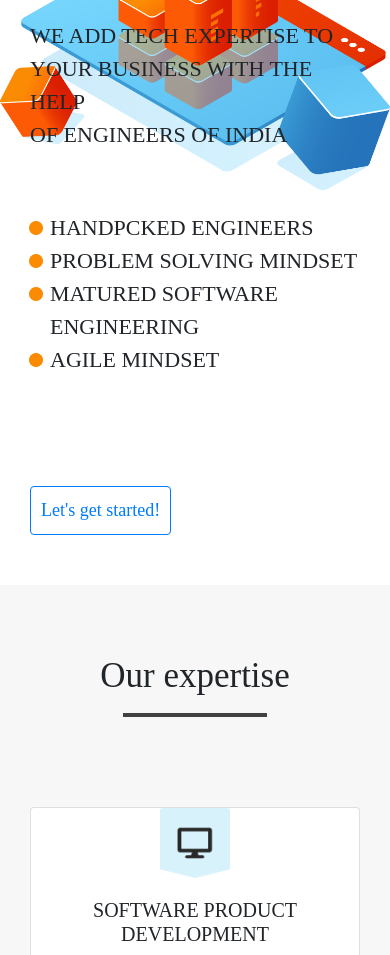
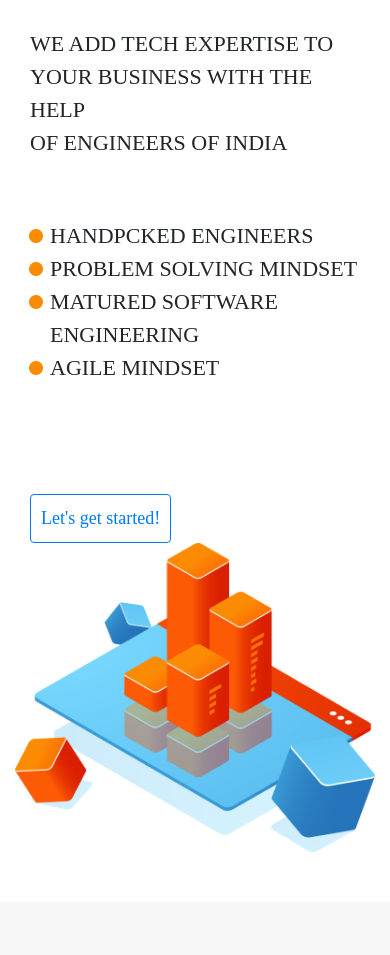
Before and after one commit to sahil1113/PSW, a plain HTML site: page index2.html in a window 390 px wide. Shown: the part 335-1290 px from the top of the page. Drawn offline with nearby package versions, Linux system fonts and the light colour scheme.

Commit message:
build development image done responsive

```diff
--- a/css/style.css
+++ b/css/style.css
@@ -27,7 +27,6 @@ hr
 .aside-img
 {
 	margin-top: 120px;
-	background: url('../images/build-development-teams.png') top right no-repeat  ;
 	background-size: contain;
 }
 
--- a/index2.html
+++ b/index2.html
@@ -115,8 +115,17 @@
           </div>
         <!-- ========== Ends Content  ========== -->
 
+
+
+        <!--Row Starts-->
+        <div class="row">
+        	<!--col 1 Start-->
+        	<div class="col-md-6">
         <!-- ========== Starts Content  ========== -->
+
           <div class="container-fluid" style=" margin-top: 40px; ">
+
+
             <span  class="article" > WE ADD TECH EXPERTISE TO YOUR BUSINESS WITH THE HELP </span>
           </div>
 
@@ -146,6 +155,14 @@
         <!-- ========== Starts Button  ========== -->
 
       </div>
+      <!--End col 1-->
+
+     	 <div class="col-md-6">
+     	 		<img  class="img-fluid" src="images/build-development-teams.png">
+     	 </div>
+     </div>
+     <!--End Rows-->
+     </div>
     <!-- ========== Ends Hero Section ========== -->
 
 
```
